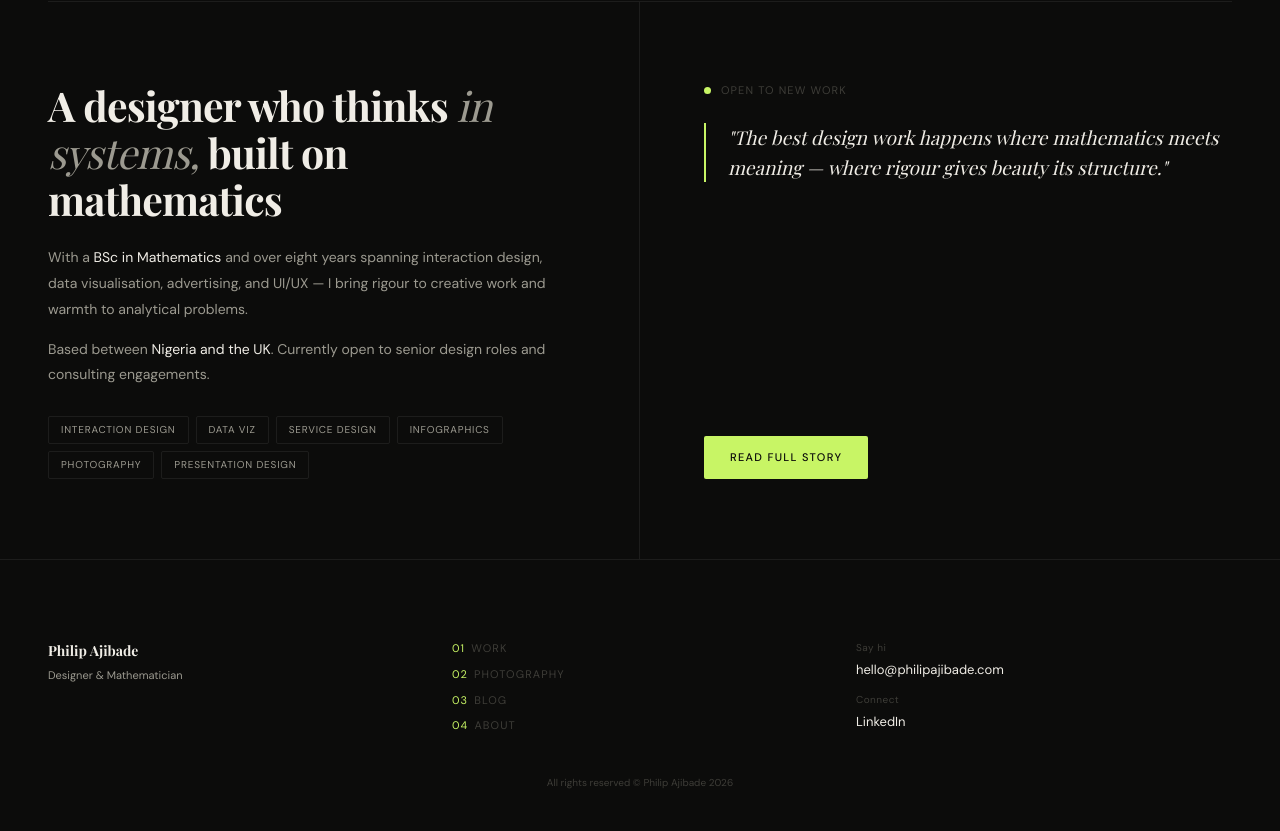
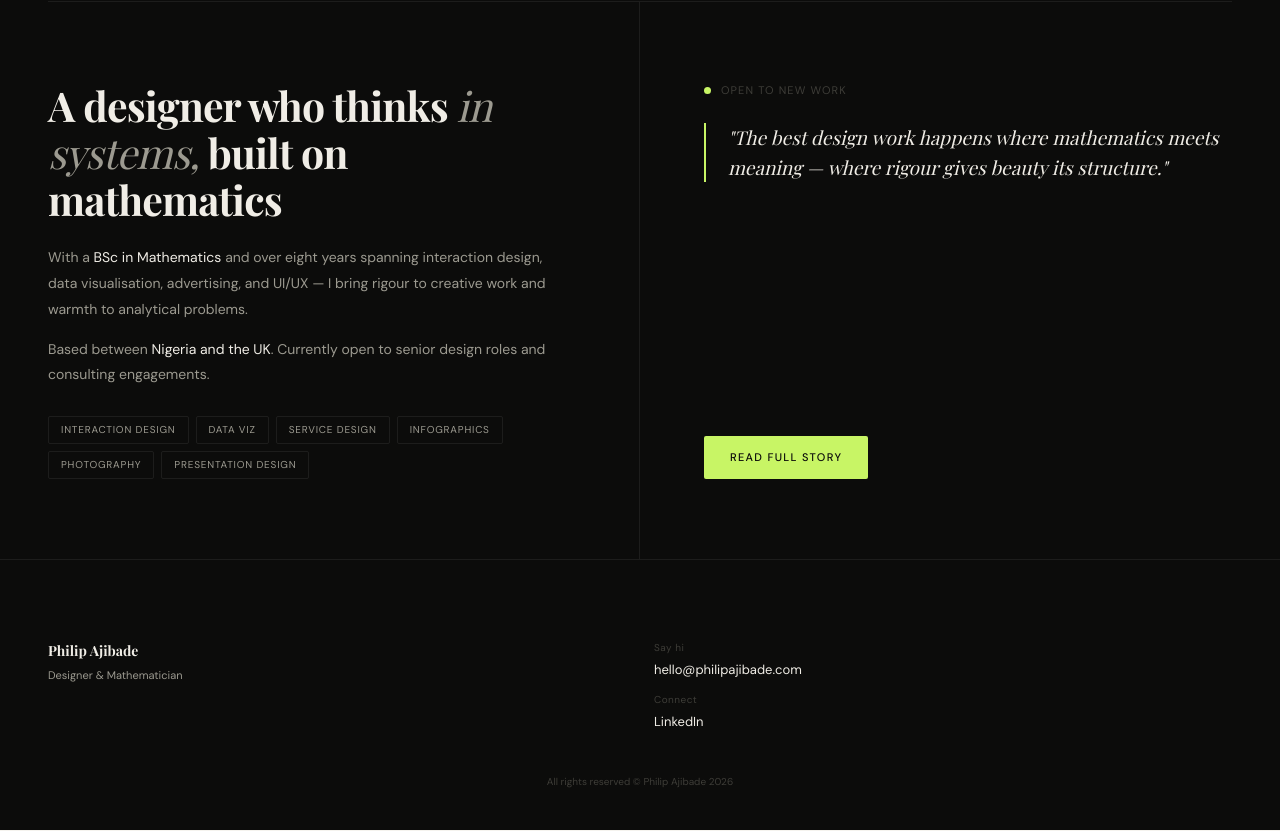
Before and after one commit to JibadeDotun/philip-ajibade-website, a Next.js app: page / in a window 1280 px wide. Shown: the part 2480-3311 px from the top of the page. Built offline with nearby package versions, Linux system fonts and the light colour scheme.

Commit message:
Fix scroll end behaviour, hide about on mobile, clean footer

```diff
--- a/src/app/page.tsx
+++ b/src/app/page.tsx
@@ -11,29 +11,33 @@ export default function Home() {
   const [scrolled, setScrolled] = useState(false);
   const [menuOpen, setMenuOpen] = useState(false);
   const [showScroll, setShowScroll] = useState(true);
-  const [scrollHintOpacity, setScrollHintOpacity] = useState(1);
   const mx = useRef(0), my = useRef(0);
   const rx = useRef(0), ry = useRef(0);
 
   const mathSymbols = ['∇','∫','∑','∂','φ','∞','∴','∵','π','λ','δ','∈','⊂','≡','∮'];
 
   useEffect(() => {
-    const handleScroll = () => {
+    const handleNavScroll = () => {
+      setScrolled(window.scrollY > 40);
+    };
+    window.addEventListener('scroll', handleNavScroll);
+    handleNavScroll();
+    return () => window.removeEventListener('scroll', handleNavScroll);
+  }, []);
+
+  useEffect(() => {
+    const handleScrollHint = () => {
       const scrollY = window.scrollY;
       const windowHeight = window.innerHeight;
       const docHeight = document.documentElement.scrollHeight;
-
+      const distanceFromBottom = docHeight - scrollY - windowHeight;
       const pastHero = scrollY > windowHeight * 0.8;
-      const nearBottom = scrollY + windowHeight >= docHeight - 150;
-
-      setShowScroll(!(pastHero || nearBottom));
-      setScrolled(scrollY > 40);
-      setScrollHintOpacity(!(pastHero || nearBottom) ? 1 : 0);
+      const nearBottom = distanceFromBottom < 300;
+      setShowScroll(!pastHero && !nearBottom);
     };
-
-    window.addEventListener('scroll', handleScroll);
-    handleScroll();
-    return () => window.removeEventListener('scroll', handleScroll);
+    window.addEventListener('scroll', handleScrollHint);
+    handleScrollHint();
+    return () => window.removeEventListener('scroll', handleScrollHint);
   }, []);
 
   useEffect(() => {
@@ -153,6 +157,7 @@ export default function Home() {
           .hero-left, .hero-right {padding: 0 !important;}
           .hero h1 {font-size:52px !important;}
           .services, .work, .about-strip {padding: 48px 20px !important;}
+          .about-strip {display: none !important;}
           .services-grid {grid-template-columns:1fr !important;}
           .work-grid {grid-template-columns:1fr !important;}
           .work-grid > div {grid-column: span 12 !important;}
@@ -426,22 +431,10 @@ export default function Home() {
         {/* FOOTER */}
         <RevealSection>
           <footer style={{borderTop:`1px solid ${border}`,padding:'80px 48px 40px',position:'relative',zIndex:1}}>
-            <div className="footer-bottom-row" style={{display:'grid',gridTemplateColumns:'1fr 1fr 1fr',gap:28,alignItems:'start'}}>
+            <div className="footer-bottom-row" style={{display:'grid',gridTemplateColumns:'1fr 1fr',gap:28,alignItems:'start'}}>
               <div>
                 <div style={{fontFamily:"'Playfair Display',serif",fontSize:14,fontWeight:700,color:text}}>Philip Ajibade</div>
                 <div style={{fontSize:11,color:text2,marginTop:4}}>Designer & Mathematician</div>
-              </div>
-              <div style={{display:'flex',flexDirection:'column',gap:8}}>
-                {[
-                  {n:'01',label:'Work'},
-                  {n:'02',label:'Photography'},
-                  {n:'03',label:'Blog'},
-                  {n:'04',label:'About'},
-                ].map(item=>(
-                  <a key={item.n} href="#" onMouseEnter={e=>handleHoverEnter(e.currentTarget)} onMouseLeave={e=>handleHoverLeave(e.currentTarget)} style={{fontSize:11,letterSpacing:'0.1em',textTransform:'uppercase',color:text3,textDecoration:'none'}}>
-                    <span style={{color:accent,marginRight:6}}>{item.n}</span>{item.label}
-                  </a>
-                ))}
               </div>
               <div style={{display:'flex',flexDirection:'column',gap:10}}>
                 <div>
```
